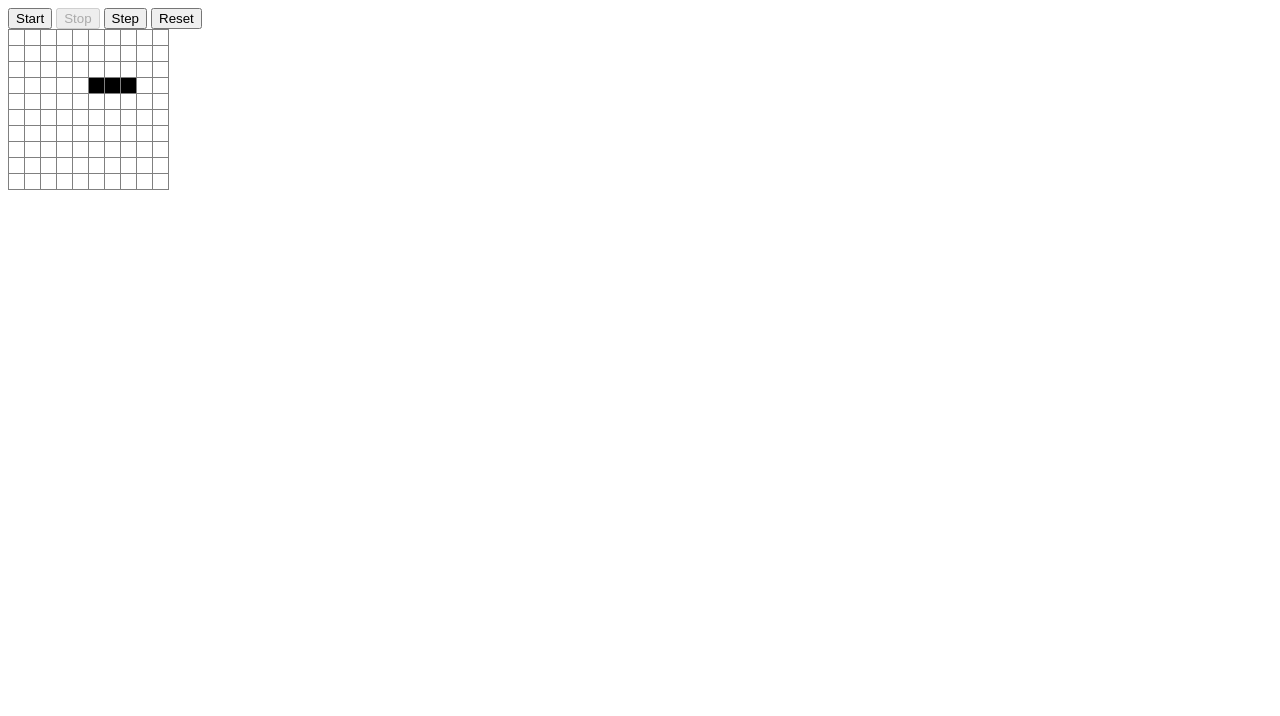
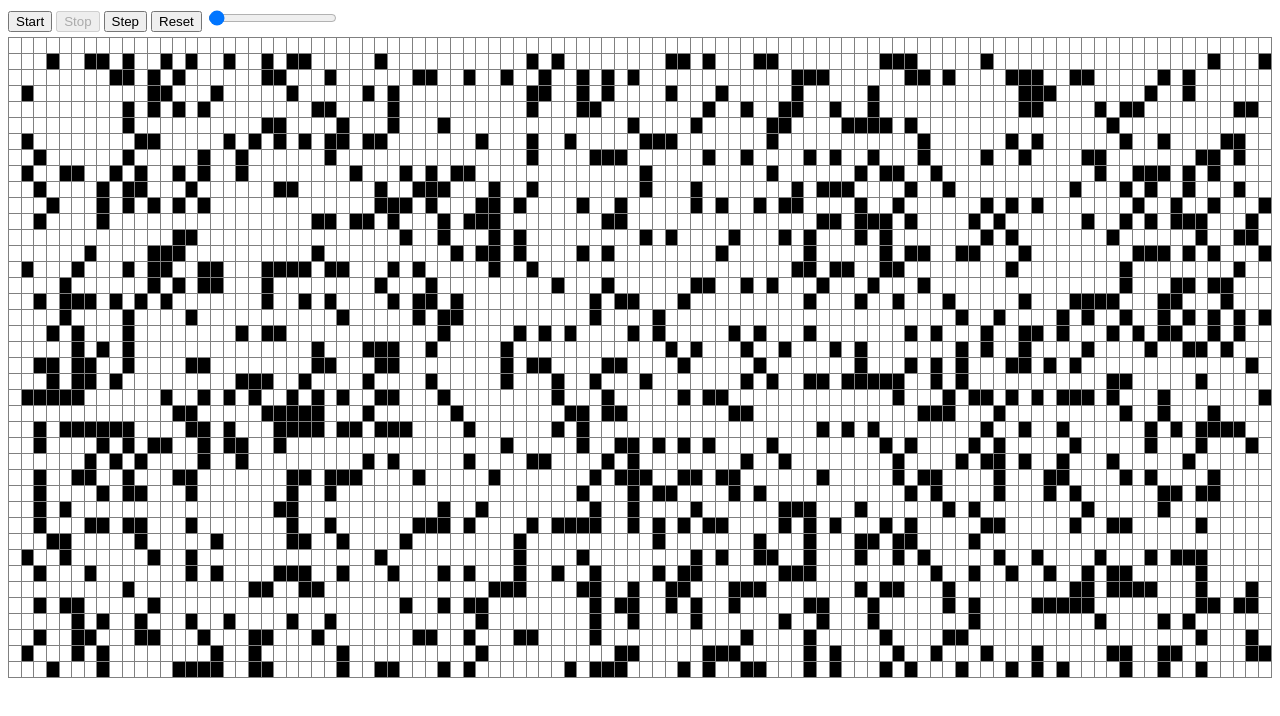
Before and after one commit to stembro/es6-game-of-life, a website built with webpack: page src/index.html in a window 1280 px wide. Built offline with nearby package versions, Linux system fonts and the light colour scheme.

Commit message:
randomize board on reset and initial load. add slider to control rate of evolution'

```diff
--- a/src/index.html
+++ b/src/index.html
@@ -8,9 +8,10 @@
       margin: 0px;
     }
 
-    #app table {
+    #gameoflifeboard {
       border-spacing: 0;
       border-collapse: collapse;
+      margin-top: 5px;
     }
 
     #app table td {
@@ -40,6 +41,7 @@
       <button id="stop" disabled>Stop</button>
       <button id="step">Step</button>
       <button id="reset">Reset</button>
+      <input type="range" id="generationsPerMinute" value="100" min="60" max="5000" step="1">
     </div>
     <div id="app"></div>
     <script src="./app.js"></script>
--- a/src/index.js
+++ b/src/index.js
@@ -2,17 +2,31 @@ import {GameOfLifeBoard} from './life/lifeBoard';
 import GameOfLifeEvents from './life/lifeEvents';
 
 (function() {
-  let width = 10;
-  let height = 10;
-  let diff = [{x:5,y:3,state:1},{x:6,y:3,state:1},{x:7,y:3,state:1}];
+  let width = 100;
+  let height = 40;
+  let diff = getRandomDiff(width,height);
   let $root = document.querySelector('#app');
   let $start = document.querySelector("#start");
   let $stop = document.querySelector("#stop");
   let $step = document.querySelector("#step");
   let $reset = document.querySelector("#reset");
+  let $gpm = document.querySelector("#generationsPerMinute");
   let $board = null;
   let evolutionInterval = null;
   let running = false;
+  let generationsPerMinute = 120;
+
+  function getRandomDiff(w, h) {
+    let totalCellsToActivate = Math.floor(Math.random() * w*h);
+    let diff = [];
+    while (totalCellsToActivate > 0) {
+      let randomX = Math.floor(Math.random()*w);
+      let randomY = Math.floor(Math.random()*h);
+      diff.push({x:randomX,y:randomY,state:1});
+      totalCellsToActivate--;
+    }
+    return diff;
+  }
 
   $start.addEventListener('click', event =>  {
     $start.disabled = true;
@@ -21,7 +35,7 @@ import GameOfLifeEvents from './life/lifeEvents';
     running = true;
     evolutionInterval = setInterval(() => {
       game.next();
-    },500);
+    },1000*(60/generationsPerMinute));
   });
 
   $stop.addEventListener('click', event =>  {
@@ -41,7 +55,7 @@ import GameOfLifeEvents from './life/lifeEvents';
       running = false;
       $board.remove();
       $board = null;
-      game = new GameOfLifeBoard(width, height, diff, $root);
+      game = new GameOfLifeBoard(width, height, getRandomDiff(width, height), $root);
       $start.disabled = false;
       $step.disabled = false;
       $stop.disabled = true;
@@ -75,6 +89,13 @@ import GameOfLifeEvents from './life/lifeEvents';
     alert("Board has stabilized!");
   });
 
+  $gpm.addEventListener('change', event => {
+    generationsPerMinute = +event.target.value;
+    $stop.click();
+    $start.click();
+  });
+
+
   let game = new GameOfLifeBoard(width, height, diff, $root);
 
 }());
```
Also changed, not shown: dist/app.js, dist/index.html, 1 other file.
